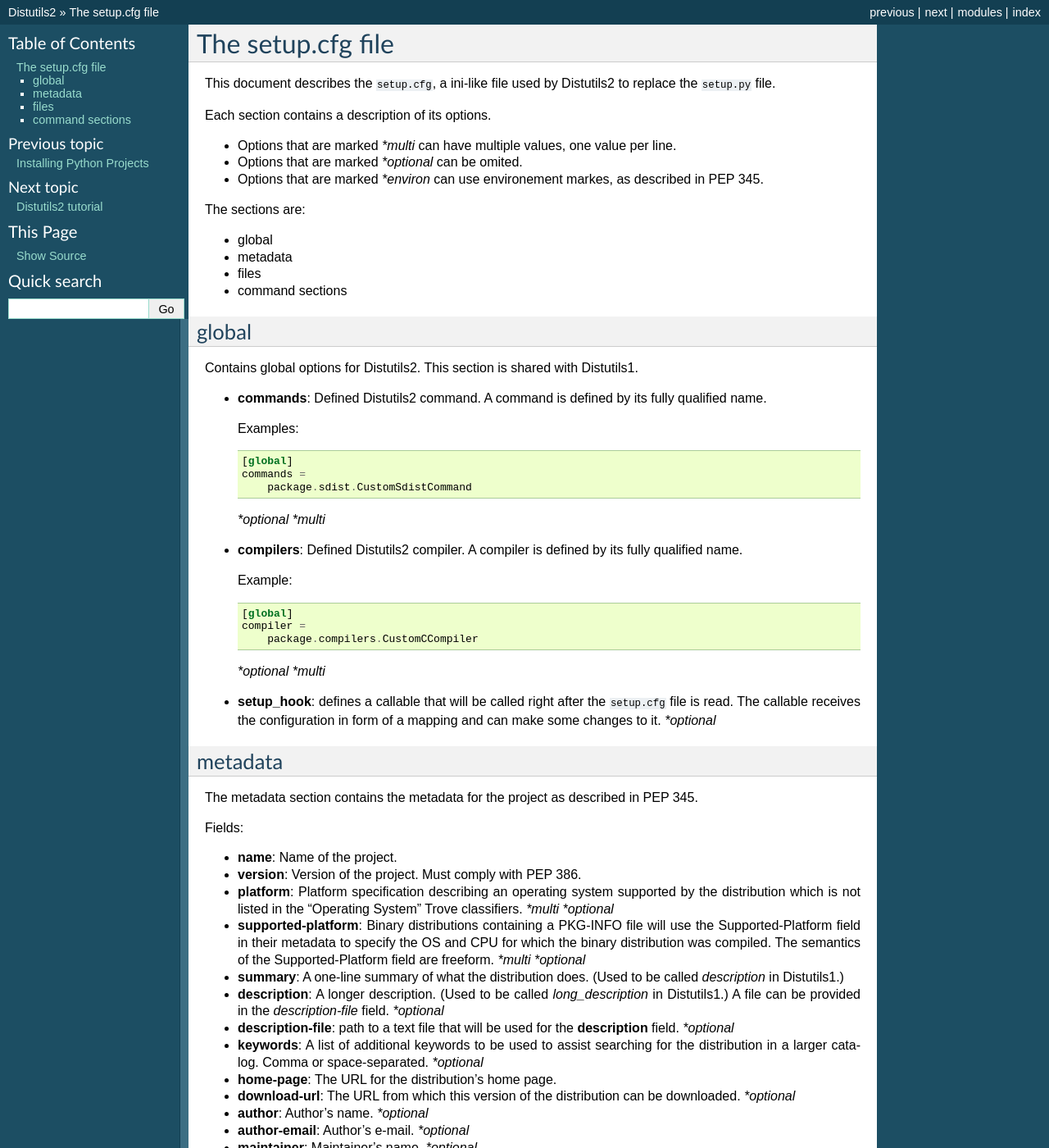
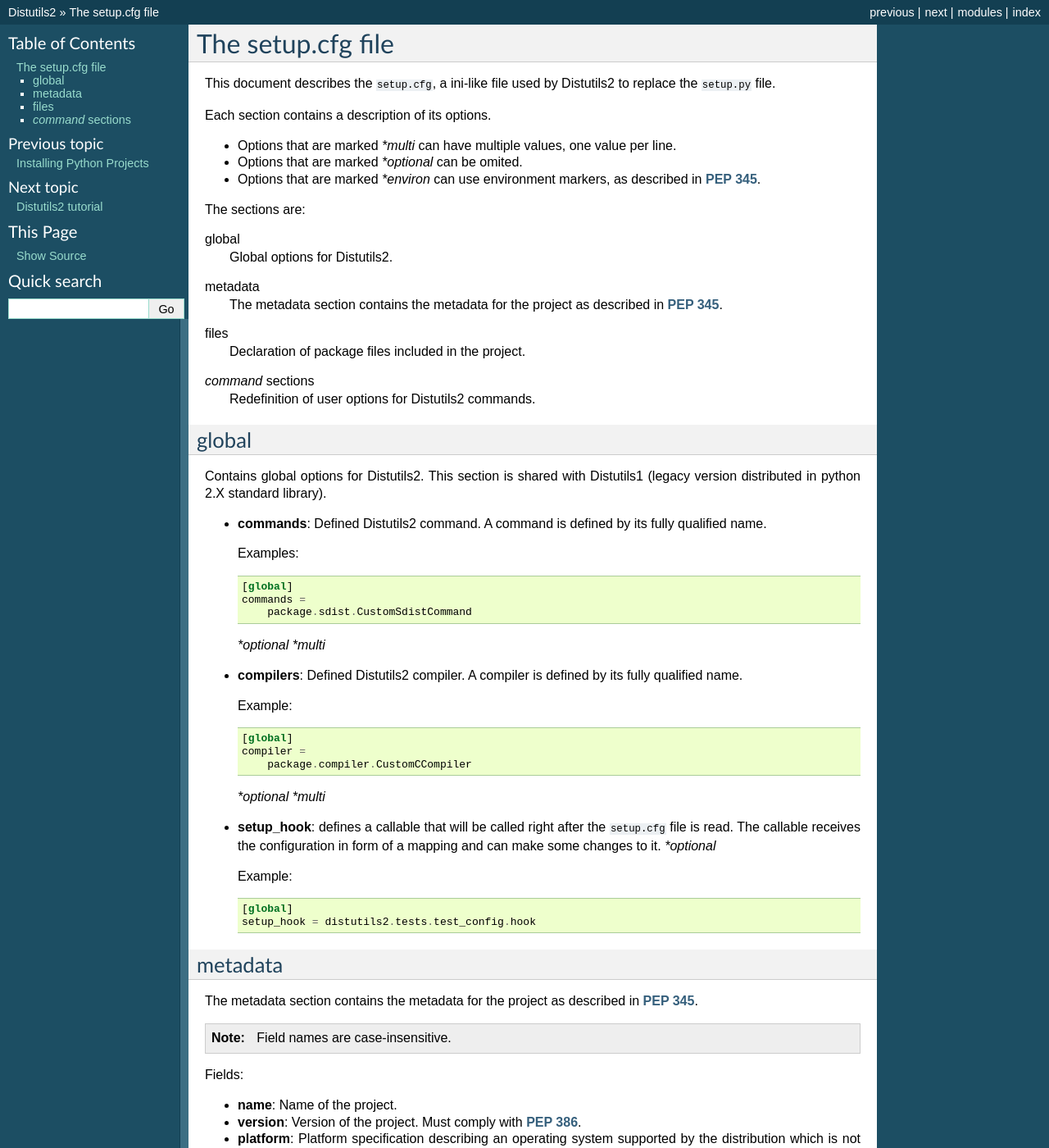
Before and after one commit to crateio/distutils2, a Sphinx documentation site: the page built from docs/source/setupcfg.rst, in a window 1280 px wide and 1400 px high. Shown: the whole window at 82% size. Built offline with Sphinx 7.4.7, drawn with Linux system fonts in a browser that asks for light colours; some of the changed text lies outside the part shown.

Commit message:
update setupcfg documentation page with some notes and new examples
- replace underscore by dash in fields
- use PEP rst directive
- new section information

Notes:
- field names are case-insensitive
- some metadata fields are automatically generated

New examples:
- setup_hook
- use-2to3

```diff
--- a/docs/source/setupcfg.rst
+++ b/docs/source/setupcfg.rst
@@ -10,21 +10,32 @@
 - Options that are marked *\*multi* can have multiple values, one value
   per line.
 - Options that are marked *\*optional* can be omited.
-- Options that are marked *\*environ* can use environement markes, as described
-  in PEP 345.
+- Options that are marked *\*environ* can use environment markers, as described
+  in :PEP:`345`.
+
 
 The sections are:
 
-- global
-- metadata
-- files
-- command sections
+global
+    Global options for Distutils2.
+
+metadata
+    The metadata section contains the metadata for the project as described in
+    :PEP:`345`.
+
+files
+    Declaration of package files included in the project.
+
+`command` sections
+    Redefinition of user options for Distutils2 commands.
 
 
 global
 ======
 
-Contains global options for Distutils2. This section is shared with Distutils1.
+Contains global options for Distutils2. This section is shared with Distutils1
+(legacy version distributed in python 2.X standard library).
+
 
 - **commands**: Defined Distutils2 command. A command is defined by its fully
   qualified name.
@@ -44,7 +55,7 @@
 
     [global]
     compiler =
-        package.compilers.CustomCCompiler
+        package.compiler.CustomCCompiler
 
   *\*optional* *\*multi*
 
@@ -52,21 +63,28 @@
   :file:`setup.cfg` file is read. The callable receives the configuration
   in form of a mapping and can make some changes to it. *\*optional*
 
+  Example::
+
+    [global]
+    setup_hook = distutils2.tests.test_config.hook
+
 
 metadata
 ========
 
 The metadata section contains the metadata for the project as described in
-PEP 345.
+:PEP:`345`.
 
+.. Note::
+    Field names are case-insensitive.
 
 Fields:
 
 - **name**: Name of the project.
-- **version**: Version of the project. Must comply with PEP 386.
+- **version**: Version of the project. Must comply with :PEP:`386`.
 - **platform**: Platform specification describing an operating system supported
   by the distribution which is not listed in the "Operating System" Trove
-  classifiers. *\*multi* *\*optional*
+  classifiers (:PEP:`301`). *\*multi* *\*optional*
 - **supported-platform**: Binary distributions containing a PKG-INFO file will
   use the Supported-Platform field in their metadata to specify the OS and
   CPU for which the binary distribution was compiled.  The semantics of
@@ -113,14 +131,18 @@
     name = pypi2rpm
     version = 0.1
     author = Tarek Ziade
-    author_email = tarek@ziade.org
+    author-email = tarek@ziade.org
     summary = Script that transforms a sdist archive into a rpm archive
     description-file = README
-    home_page = http://bitbucket.org/tarek/pypi2rpm
+    home-page = http://bitbucket.org/tarek/pypi2rpm
+    project-url: RSS feed, https://bitbucket.org/tarek/pypi2rpm/rss
 
     classifier = Development Status :: 3 - Alpha
         License :: OSI Approved :: Mozilla Public License 1.1 (MPL 1.1)
 
+.. Note::
+    Some metadata fields seen in :PEP:`345` are automatically generated
+    as the Metadata-Version value for instance.
 
 
 files
@@ -150,13 +172,18 @@
             setup.py
 
 
-command sections
-================
+`command` sections
+==================
 
-Each command can have its options described in :file:`setup.cfg`
-
+Each Distutils2 command can have its own user options defined in :file:`setup.cfg`
 
 Example::
 
     [sdist]
-    manifest_makers = package.module.Maker
+    manifest-builders = package.module.Maker
+
+
+To override the building class in order to compile your python2 files to python3::
+
+    [build_py]
+    use-2to3 = True
```
